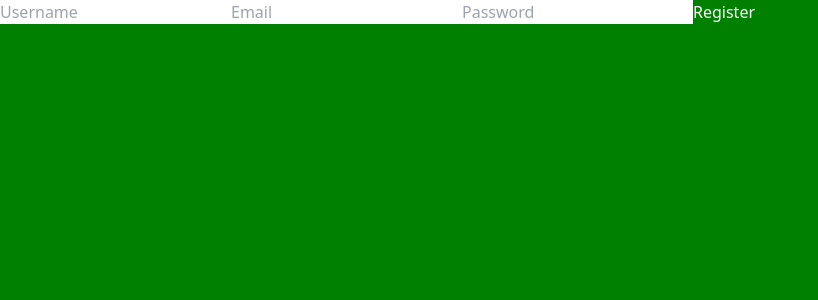
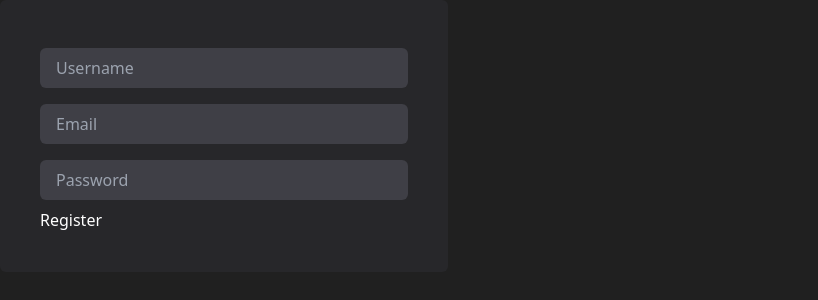
Before and after one commit to gitped/CRUD-login, a React (Vite) app in the folder client/: page /register in a window 1280 px wide. Shown: the top 300 px of the page, without its empty margins (0-818 px from the left). Built offline with nearby package versions, Linux system fonts and the light colour scheme.

Commit message:
Create a user context to share data

```diff
--- a/client/src/App.jsx
+++ b/client/src/App.jsx
@@ -1,15 +1,23 @@
 import { BrowserRouter, Routes, Route } from "react-router-dom"
 import RegisterPage from "./pages/RegisterPage.jsx"
 import LoginPage from "./pages/LoginPage.jsx"
+import { AuthProvider } from "./context/AuthContext.jsx";
+
 function App() {
   return (
+    <AuthProvider>
       <BrowserRouter>
         <Routes>
           <Route path="/" element={<h1>Home</h1>} />
           <Route path="/login" element={<LoginPage />} />
           <Route path="/register" element={<RegisterPage />} />
+          <Route path="/tasks" element={<h1>Tasks page</h1>} />
+          <Route path="/add-task" element={<h1>Add a New Task</h1>} />
+          <Route path="/tasks/:id" element={<h1>Update Task</h1>} />
+          <Route path="/profile" element={<h1>Profile</h1>} />
         </Routes>
       </BrowserRouter>
+    </AuthProvider>
   )
 }
 
--- /dev/null
+++ b/client/src/context/AuthContext.jsx
@@ -0,0 +1,44 @@
+import { createContext, useState, useContext } from "react";
+import { registerRequest } from "../api/auth.js";
+
+export const AuthContext = createContext();
+
+export const useAuth = () => {
+  const context = useContext(AuthContext);
+  if (!context) {
+    throw new Error("useAuth must be used within an AuthProvider");
+  }
+  return context;
+}
+
+export const AuthProvider = ({ children }) => {
+  const [user, setUser] = useState(null);
+  const [isAuthenticated, setIsAuthenticated] = useState(false);
+  const [errors, setErrors] = useState([]);
+
+  const login = async (user) => {
+    try {
+      const res = await registerRequest(user);
+      console.log(res.data);
+      setUser(res.data);
+      setIsAuthenticated(true);
+    } catch (error) {
+      console.log(error.response);
+      setErrors(error.response.data);
+    }
+  };
+
+  return (
+    <AuthContext.Provider
+      value={{
+        user,
+        login,
+        isAuthenticated,
+        errors
+        // logout: () => {},
+      }}
+    >
+      {children}
+    </AuthContext.Provider>
+  );
+};
--- a/client/src/index.css
+++ b/client/src/index.css
@@ -3,6 +3,6 @@
 @tailwind utilities;
 
 body {
-  background: green;
+  background: #202020;
   color: white;
 }
--- /dev/null
+++ b/client/src/pages/LoginPage.jsx
@@ -0,0 +1,7 @@
+function LoginPage() {
+  return (
+    <div>LoginPage</div>
+  )
+}
+
+export default LoginPage;
--- a/client/src/pages/RegisterPage.jsx
+++ b/client/src/pages/RegisterPage.jsx
@@ -1,20 +1,44 @@
-import { useForm } from 'react-hook-form'
-import { registerRequest } from '../api/auth.js';
+import { useForm } from 'react-hook-form';
+import { useAuth } from '../context/AuthContext';
+import { useEffect } from 'react';
+import { useNavigate } from 'react-router-dom';
 function RegisterPage() {
 
-  const {register, handleSubmit} = useForm()
+  const { register, handleSubmit, formState: { errors } } = useForm();
+  const { login, isAuthenticated, errors: registerErrors } = useAuth();
+  const navigate = useNavigate();
+
+  useEffect(() => {
+    if (isAuthenticated) navigate('/tasks')
+  }, [isAuthenticated]);
 
   const onSubmit = handleSubmit(async (values) => {
-    const res = await registerRequest(values);
-    console.log(res);
+    login(values);
   })
 
   return (
-    <div>
+    <div className='bg-zinc-800 max-w-md p-10 rounded-md'>
+      { registerErrors.map((error, i) => (
+        <div className='bg-red-500 p-2 text-white' key={i}>
+          {error}
+        </div>
+      ))}
       <form onSubmit={onSubmit}>
-        <input type="text" placeholder='Username' {...register("username", {required: true})} />
-        <input type="email" placeholder='Email' {...register("email", {required: true})} />
-        <input type="password" placeholder='Password' {...register("password", {required: true})} />
+        <input type="text" placeholder='Username' {...register("username", {required: true})}
+          className='w-full bg-zinc-700 text-white px-4 py-2 rounded-md my-2' />
+        {errors.username &&
+          <p className='text-red-500 text-xs'>Username is required</p>
+        }
+        <input type="email" placeholder='Email' {...register("email", {required: true})}
+          className='w-full bg-zinc-700 text-white px-4 py-2 rounded-md my-2' />
+        {errors.email &&
+          <p className='text-red-500 text-xs'>Email is required</p>
+        }
+        <input type="password" placeholder='Password' {...register("password", {required: true})}
+          className='w-full bg-zinc-700 text-white px-4 py-2 rounded-md my-2' />
+        {errors.password &&
+          <p className='text-red-500 text-xs'>Password is required</p>
+        }
         <button type='submit'>
           Register
         </button>
```
Also changed, not shown: 2 other files (tests, documents, lock files or other folders). Lines whose indentation alone changed are shown as unchanged.
